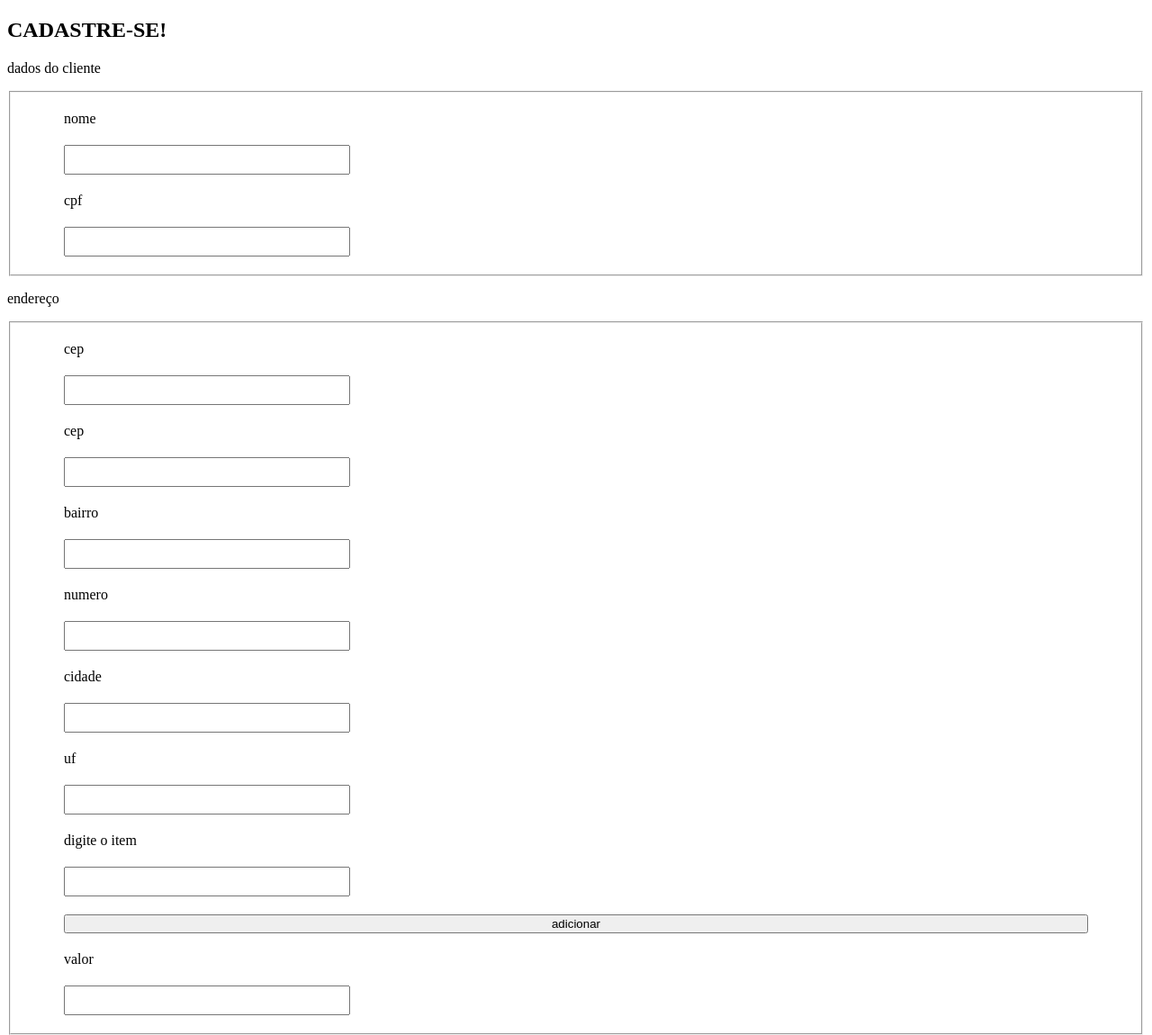
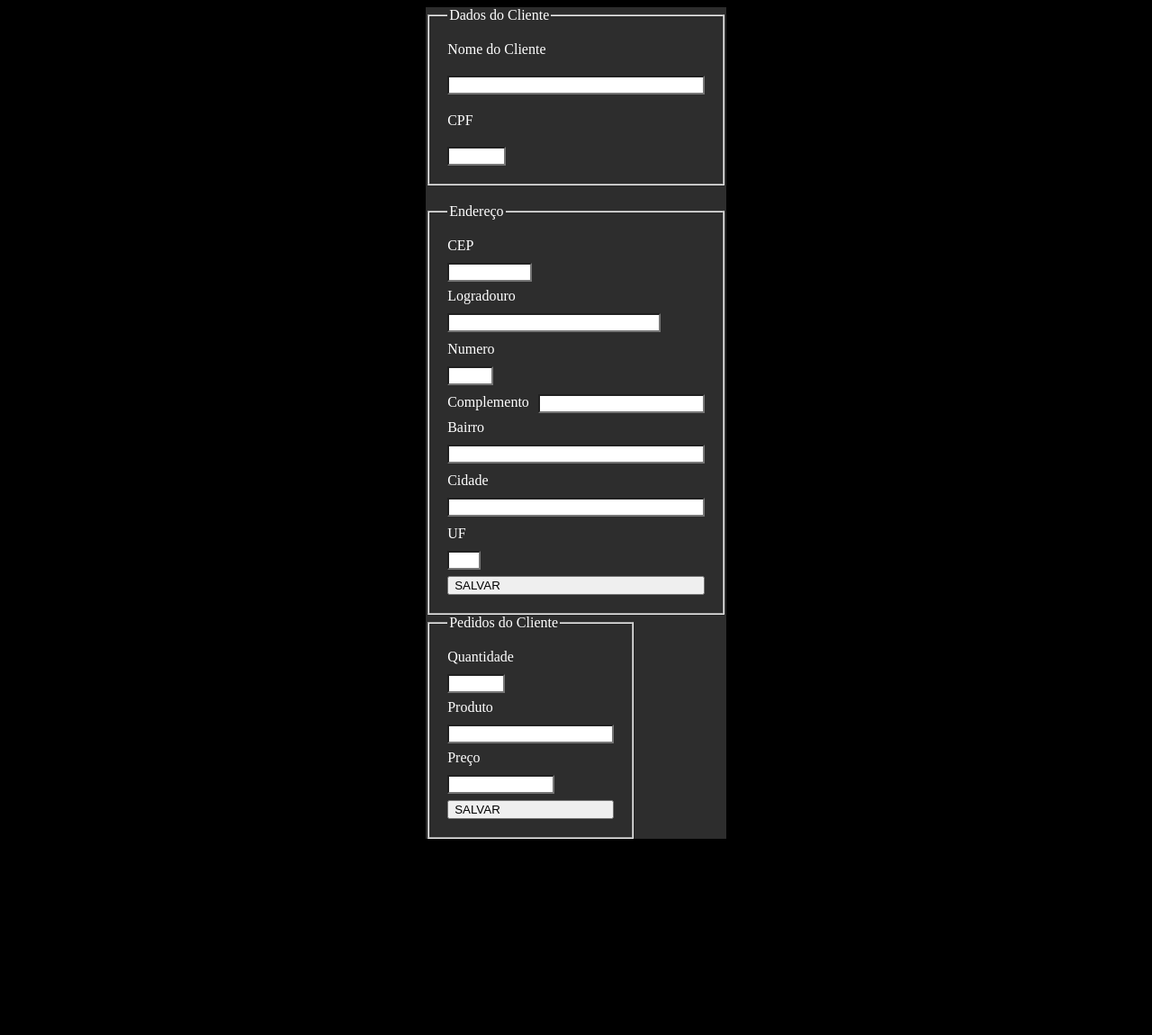
Before and after one commit to makimhe/cadastro, a plain HTML site: page index.html in a window 1280 px wide. Shown: the whole page at 90% size. After the commit the page ends 940 px from the top, so only its background shows below. Drawn offline with Linux system fonts and the light colour scheme.

Commit message:
ta certo, falta somar

```diff
--- a/index.html
+++ b/index.html
@@ -2,57 +2,70 @@
 <html lang="pt-BR">
 
 <head>
-    <meta charset="UTF-8">
-    <meta name="viewport" content="width=device-width, initial-scale=1.0">
-    <link rel="stylesheet" href="style.css">
-    <script src="script.js"></script>
-    <title>Document</title>
+  <meta charset="UTF-8" />
+  <meta name="viewport" content="width=device-width, initial-scale=1.0" />
+  <link rel="stylesheet" href="./style.css" />
+  <script src="./script.js" defer></script>
+  <title>Formulário de Pedidos</title>
 </head>
-<header>
-    <h2>CADASTRE-SE!</h2>
-</header>
+
 <body>
-    <p>dados do cliente</p>
+  <form id="form-cliente" action="">
+      <fieldset id="fieldset-cliente">
+        <legend>Dados do Cliente</legend>
+        <label for="nome-cliente">Nome do Cliente</label>
+        <input type="text" name="nome-cliente" id="nome-cliente" />
+        <label for="cpf">CPF</label>
+        <input type="text" name="cpf" id="cpf" />
+      </fieldset>
     <div>
-    <form id="form-cliente"></form><fieldset>
-            <label for="nomecliente">nome</label>
-            <input type="text" name="nomecliente" id="nome">
-
-            <label for="cpfcliente">cpf</label>
-            <input type="number" name="cpfcliente" id="cpf">
-    </fieldset>
-</div>
-    <p>endereço</p>
-    <div>
-    <fieldset>
-        <label for="ruacliente">cep</label>
-        <input id="logradouro" type="number" name="ruacliente">
-
-        <label for="cep">cep</label>
-        <input id="cep" type="number" name="cepcliente">
-
-        <label for="bairrocliente">bairro</label>
-        <input id="bairro" type="text" name="bairrocliente">
-
-        <label for="numeroclinte">numero</label>
-        <input id="numero" type="number" name="numeroclinte">
-
-        <label for="cidadeclinte">cidade</label>
-        <input id="cidade" type="text" name="cidadeclinte">
-
-        <label for="uf">uf</label>
-        <input id="uf" type="text" name="ufclinte">
-        </section>
-
-        <label for="itemclinte">digite o item</label>
-        <input id="item" type="text" name="itemclinte">
-        <button>adicionar</button>
-
-        <label for="valor">valor</label>
-        <input id="valoritem" type="number" name="valor">
-    </fieldset></div>
-</form>
-
+      <fieldset id="fieldset-endereco">
+        <legend>Endereço</legend>
+        <div id="div-cep">
+          <label for="cep">CEP</label>
+          <input type="number" name="cep" id="cep" required />
+        </div>
+        <div id="div-logradouro">
+          <label for="logradouro">Logradouro</label>
+          <input type="text" name="logradouro" id="logradouro" />
+          <div id="div-numero">
+            <label for="numero">Numero</label>
+            <input type="text" name="numero" id="numero" />
+            <div id="div-complemento">
+              <label for="complemento">Complemento</label>
+              <input type="text" name="complemento" id="complemento" />
+            </div>
+          </div>
+        </div>
+        <div id="div-bairro">
+          <label for="bairro">Bairro</label>
+          <input type="text" name="bairro" id="bairro" />
+          <label for="cidade">Cidade</label>
+          <input type="text" name="cidade" id="cidade" />
+          <label for="uf">UF</label>
+          <input type="text" name="uf" id="uf" />
+        </div>
+        <button>SALVAR</button>
+      </fieldset>
+  </form>
+  <form id="form-produto" action="">
+      <fieldset id="fieldset-pedidos">
+        <legend>Pedidos do Cliente</legend>
+        <div id="div-quantidade">
+          <label for="quantidade"> Quantidade</label>
+          <input type="number" name="quantidade" id="quantidade" required />
+        </div>
+        <div id="div-produto">
+          <label for="nome"> Produto</label>
+          <input type="text" name="nome" id="nome" required />
+        </div>
+        <div id="div-valor">
+          <label for="valor">Preço</label>
+          <input type="number" name="valor" id="valor" required />
+        </div>
+        <button>SALVAR</button>
+      </fieldset>
+  </form>
 </body>
 
 </html>
--- a/script.js
+++ b/script.js
@@ -1,41 +1,104 @@
+// Objeto que armazena os dados do cliente
 const cliente = {
-  nome: document.querySelector("#nome").value,
+  nome: document.querySelector("#nome-cliente"),
   cpf: document.querySelector("#cpf"),
-  form: document.querySelector("#form-cliente"),
+  formulario: document.querySelector("#form-cliente"),
 };
 
+// Objeto que armazena os dados do endereço
 const endereco = {
+  cep: document.querySelector("#cep"),
   logradouro: document.querySelector("#logradouro"),
-  cep: document.querySelector("#cep"),
+  numero: document.querySelector("#numero"),
+  complemento: document.querySelector("#complemento"),
   bairro: document.querySelector("#bairro"),
-  numero: document.querySelector("#numero"),
-  idade: document.querySelector("#cidade"),
+  cidade: document.querySelector("#cidade"),
   uf: document.querySelector("#uf"),
-  cep: "06436330",
 };
-//manda ele ouvir quando clicar no botao
-cliente.form.addEventListener('submit',(evento)=>{
-    evento.preventDefault(); //impede reload da pagina
-console.log(cliente.cpf)
-consultaCep(cliente.nome)
 
-});
-async function consultaCep(cep) {
+// Função que faz a busca do CEP digitado
+async function consultarCEP(cep) {
   const url = await fetch(`https://viacep.com.br/ws/${cep}/json/`);
   const resposta = await url.json();
+  // Variável do tipo objeto para receber os dados do CEP do usuário
+  const dadosDoCEP = {
+    logradouro: resposta.logradouro,
+    complemento: resposta.complemento,
+    bairro: resposta.bairro,
+    cidade: resposta.localidade,
+    uf: resposta.uf
+  };
+  // return dadosDoCEP;
+  inserirEndereco(dadosDoCEP);
+  inserirBairro(dadosDoCEP);
+  inserirCidade(dadosDoCEP);
+  inserirUf(dadosDoCEP);
+  inserirComplemento(dadosDoCEP);
+}
+
+// Adiciona um "ouvinte" para capturar o disparo do evento de submit do formulário
+cliente.formulario.addEventListener("submit", (evento) => {
+  evento.preventDefault(); // Previne o reload da página
+  consultarCEP(cep.value);
+});
+
+function inserirEndereco(dadosDoCEP) {
+  endereco.logradouro.value = dadosDoCEP.logradouro;
+}
+function inserirBairro(dadosDoCEP) {
+  endereco.bairro.value = dadosDoCEP.bairro;
+}
+function inserirCidade(dadosDoCEP) {
+  endereco.cidade.value = dadosDoCEP.cidade;
+}
+function inserirUf(dadosDoCEP) {
+  endereco.uf.value = dadosDoCEP.uf;
+}
+function inserirComplemento(dadosDoCEP) {
+  endereco.complemento.value = dadosDoCEP.complemento;
+}
+
+// --------------------------------------------------------------------------------------------------------
+
+
+const produto = {
+  quantidade: document.querySelector("#quantidade"),
+  nome: document.querySelector("#nome"),
+  valor: document.querySelector("#valor"),
+  form: document.querySelector("#form-produto"),
+  lista: []
 };
 
-//   const cepUsuario = {
-//     logradouro: resposta.logradouro,
-//     bairro: resposta.bairro,
-//     cidade: resposta.localidade,
-//     uf: resposta.uf,
-//   };
-//   console.log(cepUsuario);
-// }
+produto.form.addEventListener("submit", (evento) => {
+  evento.preventDefault(); // Previne o reload da página
+  // console.log(produto.quantidade.value);
+  //  console.log(produto.valor.value);
+  //   console.log(produto.nome.value);
 
-// function inserirDados(cepUsuario) {
-//   cliente.logradouro.innerText = cepUsuario.logradouro;
-//   cliente.bairro.innerText = cepUsuario.bairro;
-//   cliente.cidade.innerText = cepUsuario.cidade;
-// }
+  let item = {
+    quantidade: produto.quantidade.value,
+     nome: produto.nome.value,
+      valor: produto.valor.value,
+  }
+  listaProdutos(item);
+  calcularPreco();
+});
+
+function listaProdutos(item){
+produto.lista.push(item);
+console.log(produto.lista);
+}
+
+function calcularPreco(listaProdutos){
+(listaProdutos.quantidade * listaProdutos.valor)
+}
+
+
+
+
+
+
+
+
+
+// multiplicando quantidade pelo preço
--- a/style.css
+++ b/style.css
@@ -1,24 +1,98 @@
- fieldset{
-    display: flex;
-    flex-direction: column;
-    gap: 20px;
-    padding: 20px 59px;
- }
+form {
+  max-width: 60%;
+  color: rgb(255, 255, 255);
+  background-color: rgb(45, 45, 45);
+}
 
- /* body {
-    display: flex;
-    height: 100vh;
-    justify-content: center;
-    align-items: center;
-    font-family: Georgia, 'Times New Roman', Times, serif;
-
-} */
-
-form {
-    width: 10%;
+body {
+  display: flex;
+  justify-content: center;
+  background-color: rgb(0, 0, 0);
 }
 
 input{
-    padding: 7px;
-    width: 300px;
+  background-color: rgb(255, 255, 255);
 }
+
+#fieldset-cliente {
+  display: flex;
+  flex-direction: column;
+  flex-wrap: wrap;
+  padding: 20px;
+  gap: 20px;
+  margin-bottom: 20px;
+}
+
+#cpf {
+  max-width: 20%;
+}
+
+#fieldset-endereco {
+  display: flex;
+  flex-direction: column;
+  flex-wrap: wrap;
+  padding: 20px;
+  gap: 20px;
+  /* max-width: 50%; */
+}
+
+#cep{
+  max-width: 30%;
+}
+
+#uf {
+  max-width: 10%;
+}
+
+#logradouro {
+  max-width: 80%;
+}
+
+#div-complemento{
+display: flex;
+gap: 10px;
+}
+
+#div-cep, #div-logradouro, #div-numero, #complemento-container, #div-bairro{
+  display: flex;
+  flex-direction: column;
+  gap: 10px;
+}
+
+#complemento-container{
+width: 100%;
+}
+
+#numero{
+  max-width: 15%;
+}
+#fieldset-pedidos {
+  display: flex;
+  flex-direction: column;
+  flex-wrap: wrap;
+  padding: 20px;
+  gap: 20px;
+  /* max-width: 50%; */
+}
+
+#quantidade {
+  max-width: 30%;
+}
+
+#valor {
+  max-width: 60%;
+}
+
+#div-produto{
+   max-width: 100%;
+}
+
+#div-quantidade, #div-produto, #div-valor, button{
+ display: flex;
+  flex-direction: column;
+  gap: 10px;
+}
+
+#fieldset-endereco, #fieldset-pedidos{
+  gap: 7px;
+}
```
